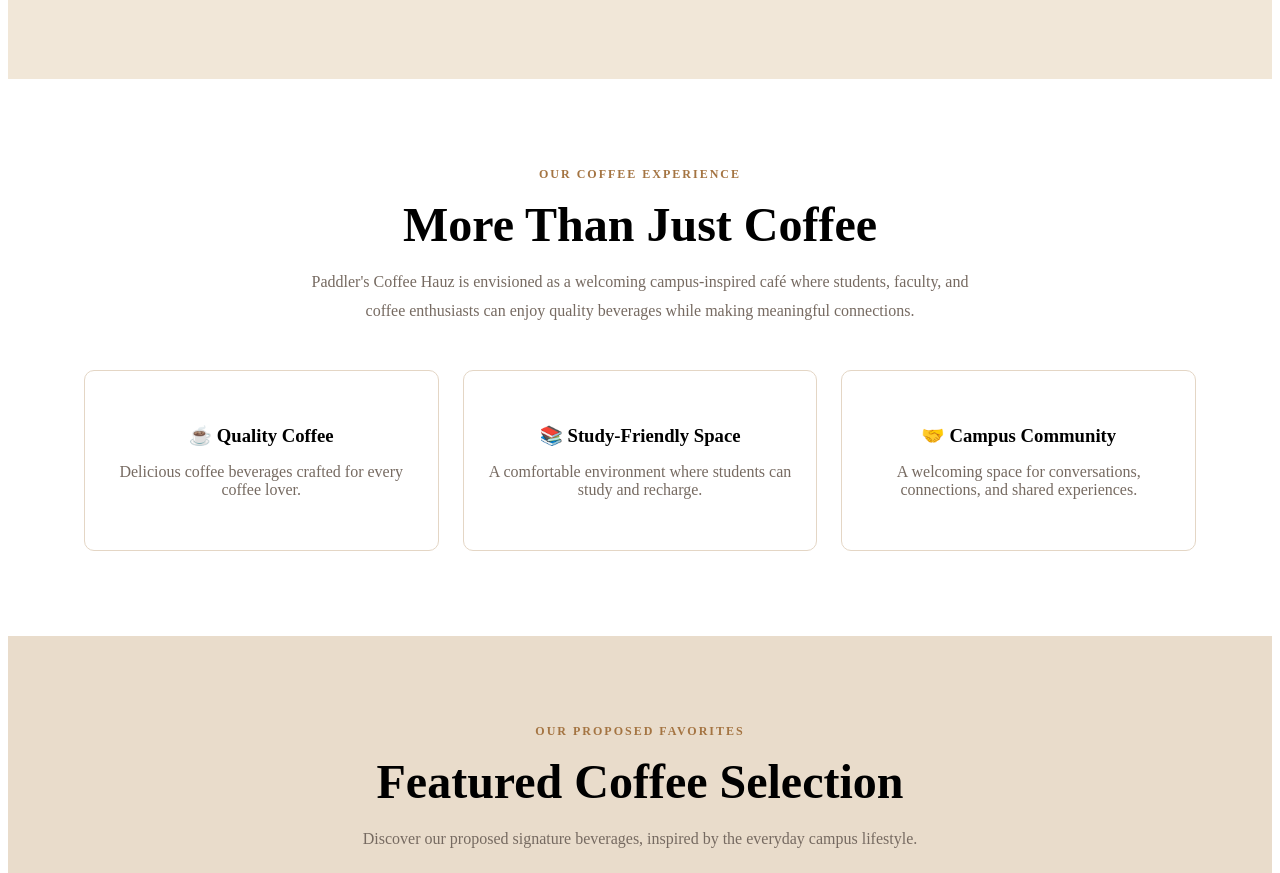
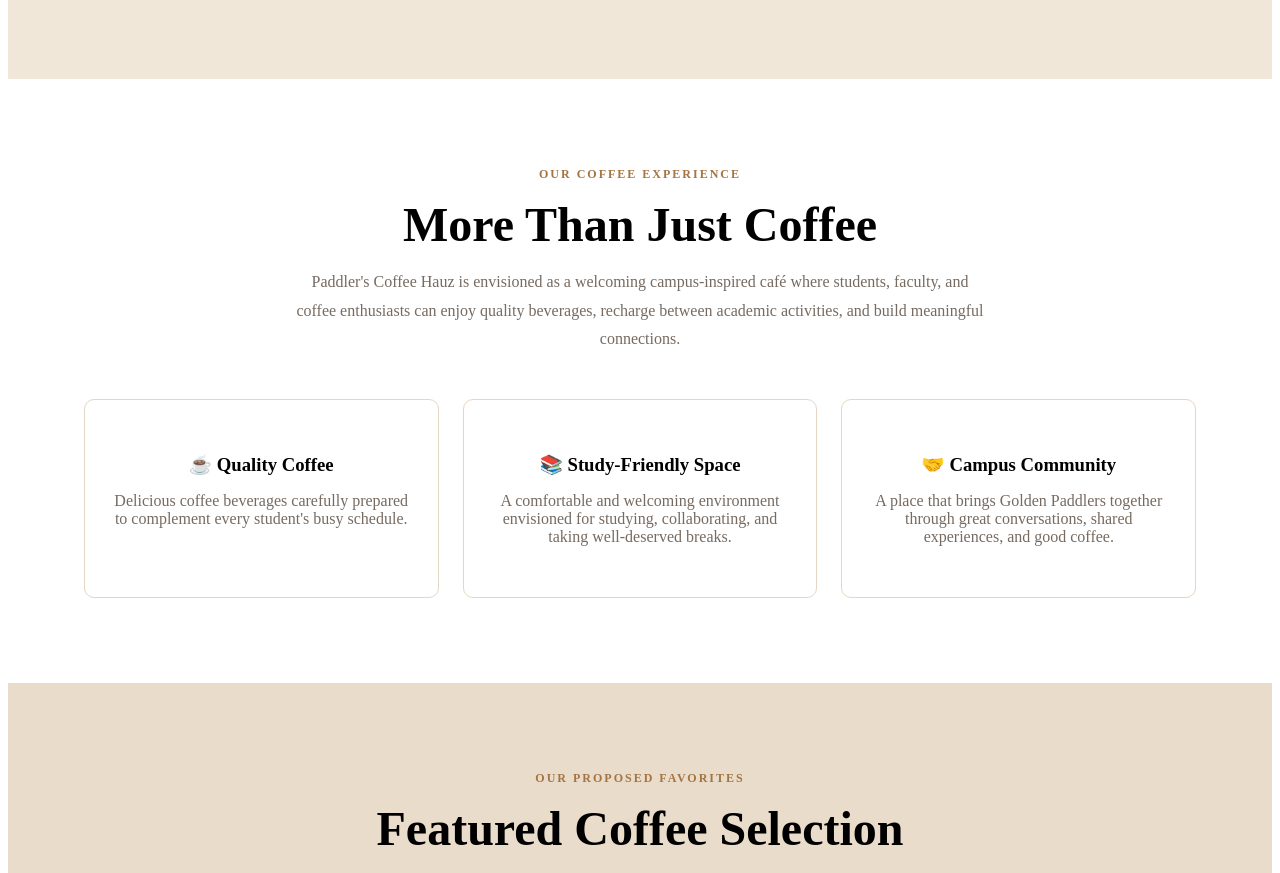
Before and after one commit to kdzyoda/Lara-Proj-GWLM1-Duquesa-Barata-Cogtas, a Laravel app: page / in a window 1280 px wide. Shown: the part 606-1479 px from the top of the page. Run offline with Laravel 12, Linux system fonts and the light colour scheme.

Commit message:
refactor: fixed and improved cafe homepage interdace and content

```diff
--- a/resources/views/home.blade.php
+++ b/resources/views/home.blade.php
@@ -3,14 +3,17 @@
 
 @section('title', "Home | Paddler's Coffee Hauz")
 
+{{-- Home Page Stylesheet --}}
 @push('styles')
     <link rel="stylesheet" href="{{ asset('css/home.css') }}">
 @endpush
 
 @section('content')
 
-<!-- HOME PAGE: HERO SECTION -->
-<section class="hero">
+    <!-- ========================================
+         SECTION 1: HERO / WELCOME
+    ========================================= -->
+    <section class="hero" id="home">
         <div class="hero-container">
 
             <div class="hero-text">
@@ -25,10 +28,13 @@
 
                 <p>
                     Experience the perfect blend of comfort,
-                creativity, and coffee at Paddler's Coffee Hauz.
-                A proposed student-friendly coffee shop near
+                    creativity, and quality coffee at
+                    Paddler's Coffee Hauz.
+
+                    A proposed student-friendly café near
                     Caraga State University, designed for
-                studying, socializing, and relaxing.
+                    studying, socializing, and relaxing
+                    between classes.
                 </p>
 
                 <div class="hero-buttons">
@@ -37,7 +43,7 @@
                     </a>
 
                     <a href="{{ route('about') }}" class="btn-secondary">
-                    Our Story
+                        Discover Our Story
                     </a>
                 </div>
             </div>
@@ -45,25 +51,32 @@
             <div class="hero-image">
                 <img
                     src="{{ asset('images/coffee-1.jpg') }}"
-                alt="Paddler's Coffee Hauz signature coffee"
+                    alt="Signature coffee featured at Paddler's Coffee Hauz"
+                    loading="eager"
                 >
             </div>
 
         </div>
     </section>
 
-<!-- HOME PAGE: INTRODUCTION -->
-<section class="introduction">
+    <!-- ========================================
+         SECTION 2: CAFÉ INTRODUCTION
+    ========================================= -->
+    <section class="introduction" id="introduction">
+
         <div class="section-heading">
-        <span class="section-label">OUR COFFEE EXPERIENCE</span>
+            <span class="section-label">
+                OUR COFFEE EXPERIENCE
+            </span>
 
             <h2>More Than Just Coffee</h2>
 
             <p>
-            Paddler's Coffee Hauz is envisioned as a
-            welcoming campus-inspired café where
+                Paddler's Coffee Hauz is envisioned as
+                a welcoming campus-inspired café where
                 students, faculty, and coffee enthusiasts
-            can enjoy quality beverages while making
+                can enjoy quality beverages, recharge
+                between academic activities, and build
                 meaningful connections.
             </p>
         </div>
@@ -71,48 +84,71 @@
         <div class="features">
 
             <article class="feature-card">
-            <h3>☕ Quality Coffee</h3>
+                <h3>
+                    <span aria-hidden="true">☕</span>
+                    Quality Coffee
+                </h3>
+
                 <p>
-                Delicious coffee beverages crafted
-                for every coffee lover.
+                    Delicious coffee beverages carefully
+                    prepared to complement every student's
+                    busy schedule.
                 </p>
             </article>
 
             <article class="feature-card">
-            <h3>📚 Study-Friendly Space</h3>
+                <h3>
+                    <span aria-hidden="true">📚</span>
+                    Study-Friendly Space
+                </h3>
+
                 <p>
-                A comfortable environment where
-                students can study and recharge.
+                    A comfortable and welcoming environment
+                    envisioned for studying, collaborating,
+                    and taking well-deserved breaks.
                 </p>
             </article>
 
             <article class="feature-card">
-            <h3>🤝 Campus Community</h3>
+                <h3>
+                    <span aria-hidden="true">🤝</span>
+                    Campus Community
+                </h3>
+
                 <p>
-                A welcoming space for conversations,
-                connections, and shared experiences.
+                    A place that brings Golden Paddlers
+                    together through great conversations,
+                    shared experiences, and good coffee.
                 </p>
             </article>
 
         </div>
     </section>
 
-<!-- HOME PAGE: FEATURED COFFEE -->
+    <!-- ========================================
+         SECTION 3: FEATURED COFFEE CAROUSEL
+    ========================================= -->
     <section class="featured" id="featured">
 
         <div class="section-heading">
-        <span class="section-label">OUR PROPOSED FAVORITES</span>
+            <span class="section-label">
+                OUR PROPOSED FAVORITES
+            </span>
 
             <h2>Featured Coffee Selection</h2>
 
             <p>
-            Discover our proposed signature beverages,
-            inspired by the everyday campus lifestyle.
+                Explore our proposed signature beverages,
+                inspired by the everyday campus lifestyle
+                and the coffee preferences of our community.
             </p>
         </div>
 
-    <div class="coffee-carousel">
+        <div class="coffee-carousel"
+             role="region"
+             aria-label="Featured coffee selection">
 
+            <!-- Previous Slide -->
             <button
                 type="button"
                 class="carousel-btn"
@@ -121,25 +157,29 @@
                 &#10094;
             </button>
 
+            <!-- Coffee Display -->
             <div class="carousel-content">
 
                 <img
                     src="{{ asset('images/coffee-1.jpg') }}"
                     alt="Signature Iced Latte"
                     id="carouselImage"
+                    loading="lazy"
                 >
 
                 <h3 id="carouselTitle">
                     Signature Iced Latte
                 </h3>
 
-            <p id="carouselDescription">
-                Smooth espresso combined with creamy milk
-                and served over ice.
+                <p id="carouselDescription"
+                   aria-live="polite">
+                    Smooth espresso combined with
+                    creamy milk and served over ice.
                 </p>
 
             </div>
 
+            <!-- Next Slide -->
             <button
                 type="button"
                 class="carousel-btn"
@@ -149,27 +189,38 @@
             </button>
 
         </div>
-
     </section>
 
-<!-- HOME PAGE: CALL TO ACTION -->
-<section class="call-to-action">
+    <!-- ========================================
+         SECTION 4: CALL TO ACTION
+    ========================================= -->
+    <section class="call-to-action" id="connect">
 
-    <h2>CSU's first very student-dedicated café. Golden Paddlers dedicated to your coffee experience.</h2>
+        <h2>
+            A Coffee Experience Dedicated
+            to Golden Paddlers.
+        </h2>
 
         <p>
-        Discover the vision behind Paddler's Coffee Hauz
-        and connect with our growing café, level-up your coffee plus academic experience.
+            Paddler's Coffee Hauz is envisioned as a
+            student-centered café inspired by the
+            Caraga State University community.
+
+            Discover our vision of combining quality
+            coffee, meaningful connections, and
+            a better academic lifestyle.
         </p>
 
-    <a href="{{ route('contact') }}" class="btn-primary">
-        Contact Us
+        <a href="{{ route('contact') }}"
+           class="btn-primary">
+            Connect With Us
         </a>
 
     </section>
 
 @endsection
 
+{{-- Home Page JavaScript --}}
 @push('scripts')
     <script src="{{ asset('js/home.js') }}" defer></script>
 @endpush
```
Lines whose indentation alone changed are shown as unchanged.
